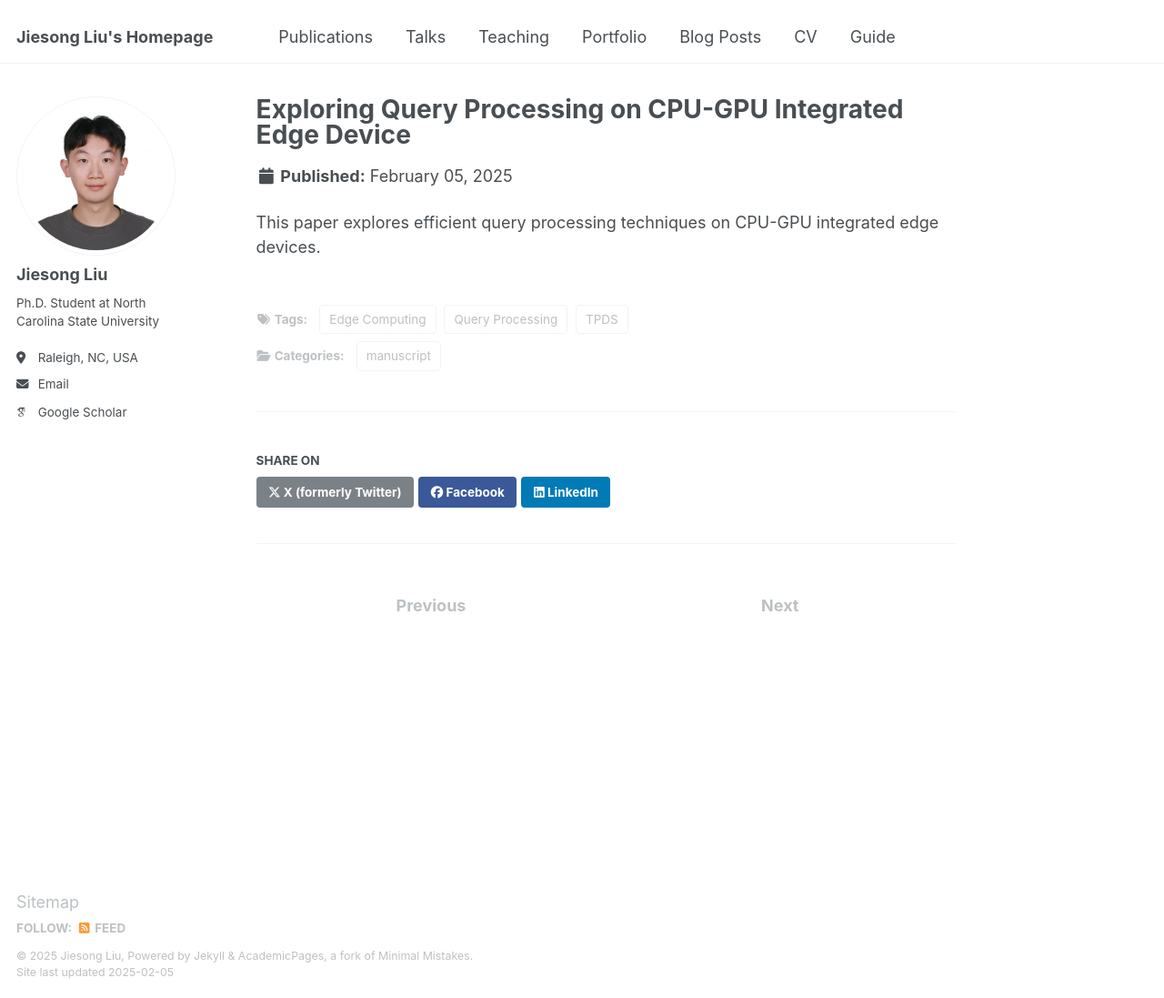
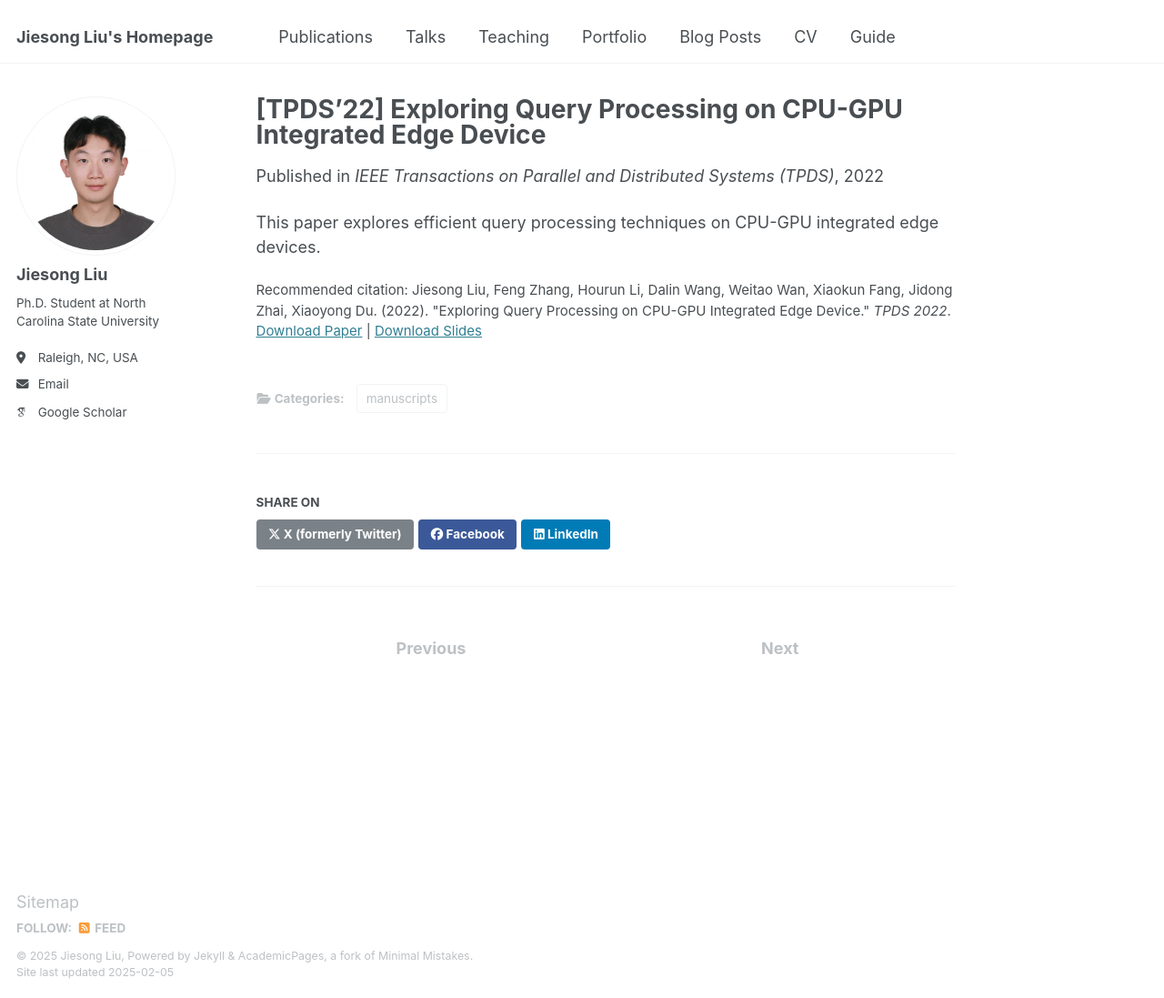
Before and after one commit to Fred1031/Fred1031.github.io, a Jekyll site: the page built from _publications/2022_tpds.md, in a window 1280 px wide and 1097 px high. Shown: the whole window at 91% size. Built offline with Jekyll 4.4.1, drawn with Linux system fonts in a browser that asks for light colours; some web fonts are replaced.

Commit message:
Update 2022_tpds.md

```diff
--- a/_publications/2022_tpds.md
+++ b/_publications/2022_tpds.md
@@ -1,12 +1,22 @@
 ---
-title: "Exploring Query Processing on CPU-GPU Integrated Edge Device"
-authors: "Jiesong Liu, Feng Zhang, Hourun Li, Dalin Wang, Weitao Wan, Xiaokun Fang, Jidong Zhai, Xiaoyong Du"
-journal: "IEEE Transactions on Parallel and Distributed Systems (TPDS)"
-year: 2022
-category: "manuscript"
-paper_url: ""
-code_url: ""
-slides_url: ""
-tags: ["Edge Computing", "Query Processing", "TPDS"]
+title: "[TPDS’22] Exploring Query Processing on CPU-GPU Integrated Edge Device"
+authors:
+  - Jiesong Liu
+  - Feng Zhang
+  - Hourun Li
+  - Dalin Wang
+  - Weitao Wan
+  - Xiaokun Fang
+  - Jidong Zhai
+  - Xiaoyong Du
+collection: publications
+category: manuscripts
+permalink: /publication/tpds_2022
+date: 2022-01-01
+venue: 'IEEE Transactions on Parallel and Distributed Systems (TPDS)'
+slidesurl: 'http://fred1031.github.io/files/TPDS2022_slides.pdf'
+paperurl: 'http://fred1031.github.io/files/TPDS2022.pdf'
+citation: 'Jiesong Liu, Feng Zhang, Hourun Li, Dalin Wang, Weitao Wan, Xiaokun Fang, Jidong Zhai, Xiaoyong Du. (2022). "Exploring Query Processing on CPU-GPU Integrated Edge Device." <i>TPDS 2022</i>.'
 ---
+
 This paper explores efficient query processing techniques on CPU-GPU integrated edge devices.
```
